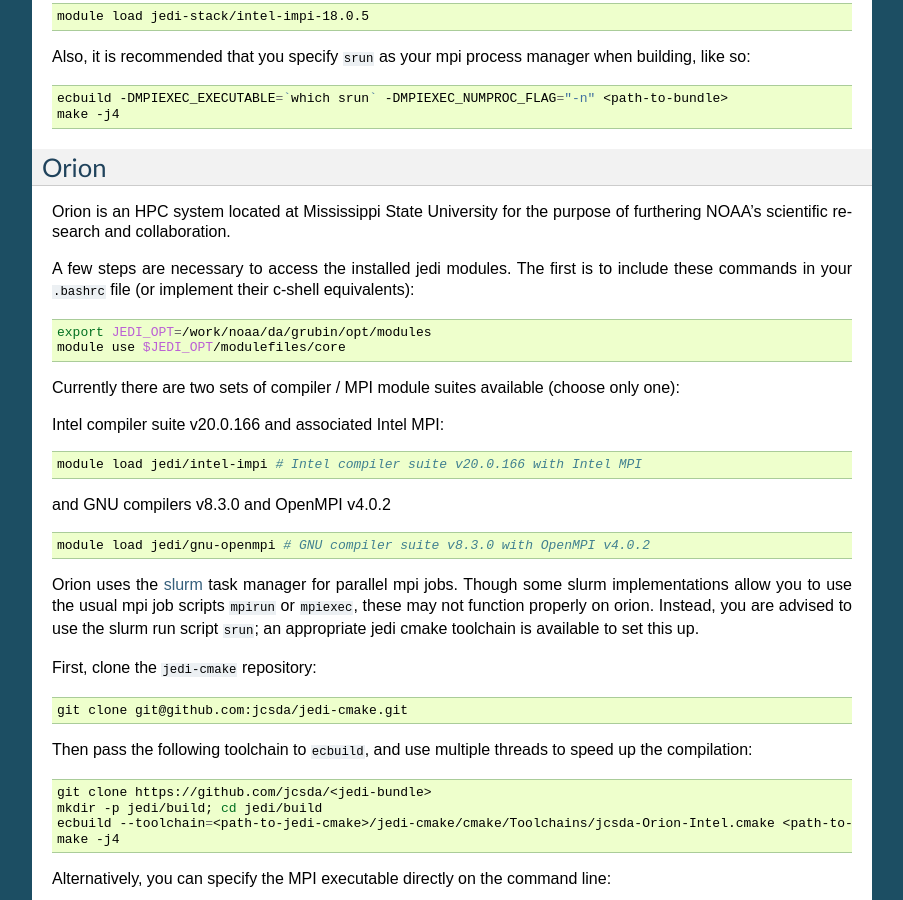
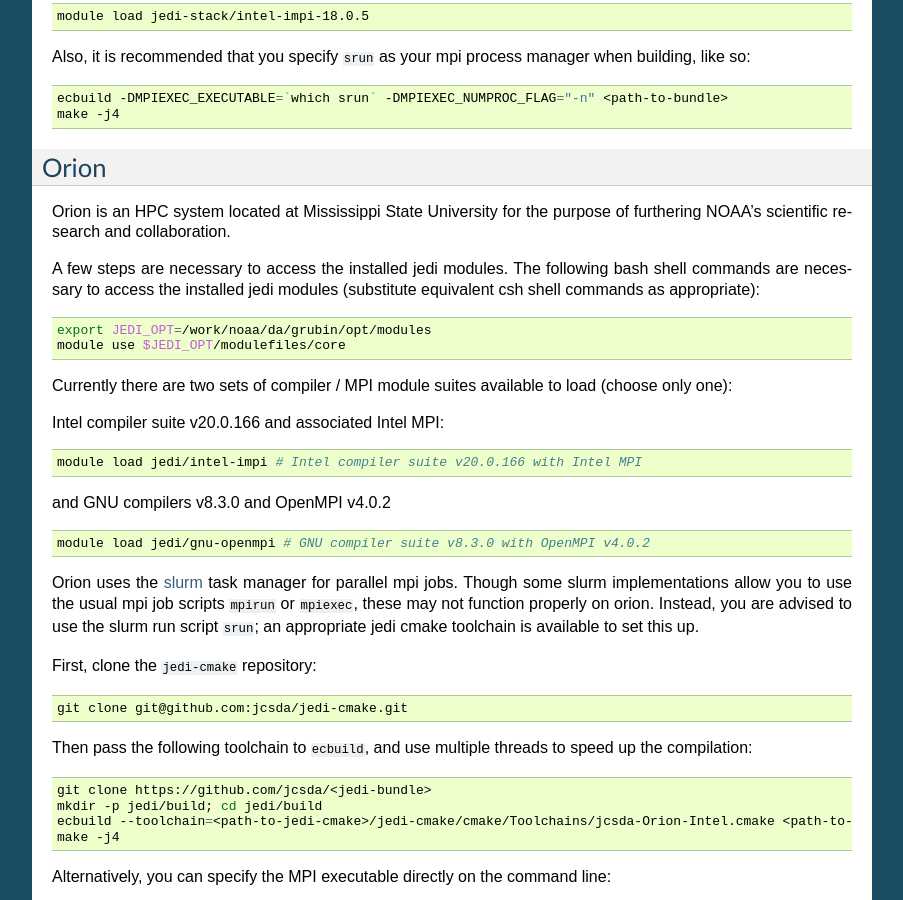
Before and after one commit to JCSDA/jedi-docs, a Sphinx documentation site: the page built from docs/developer/jedi_environment/modules.rst, in a window 1280 px wide and 900 px high, scrolled down 2225 px. Shown: the whole window, without its empty margins (198-1101 px from the left). Built offline with Sphinx 7.4.7, drawn with Linux system fonts in a browser that asks for light colours.

Commit message:
Update modules.rst
Add suggested changes re: adding commands to user's .bashrc file

```diff
--- a/docs/developer/jedi_environment/modules.rst
+++ b/docs/developer/jedi_environment/modules.rst
@@ -127,15 +127,14 @@
 
 Orion is an HPC system located at Mississippi State University for the purpose of furthering NOAA’s scientific research and collaboration.
 
-A few steps are necessary to access the installed jedi modules.  The first is to include these commands in your :code:`.bashrc` file (or implement their c-shell equivalents):
+A few steps are necessary to access the installed jedi modules.  The following bash shell commands are necessary to access the installed jedi modules (substitute equivalent csh shell commands as appropriate):
 
 .. code :: bash
 
    export JEDI_OPT=/work/noaa/da/grubin/opt/modules
    module use $JEDI_OPT/modulefiles/core
 
-
-Currently there are two sets of compiler / MPI module suites available (choose only one):
+Currently there are two sets of compiler / MPI module suites available to load (choose only one):
 
 Intel compiler suite v20.0.166 and associated Intel MPI:
 
```
